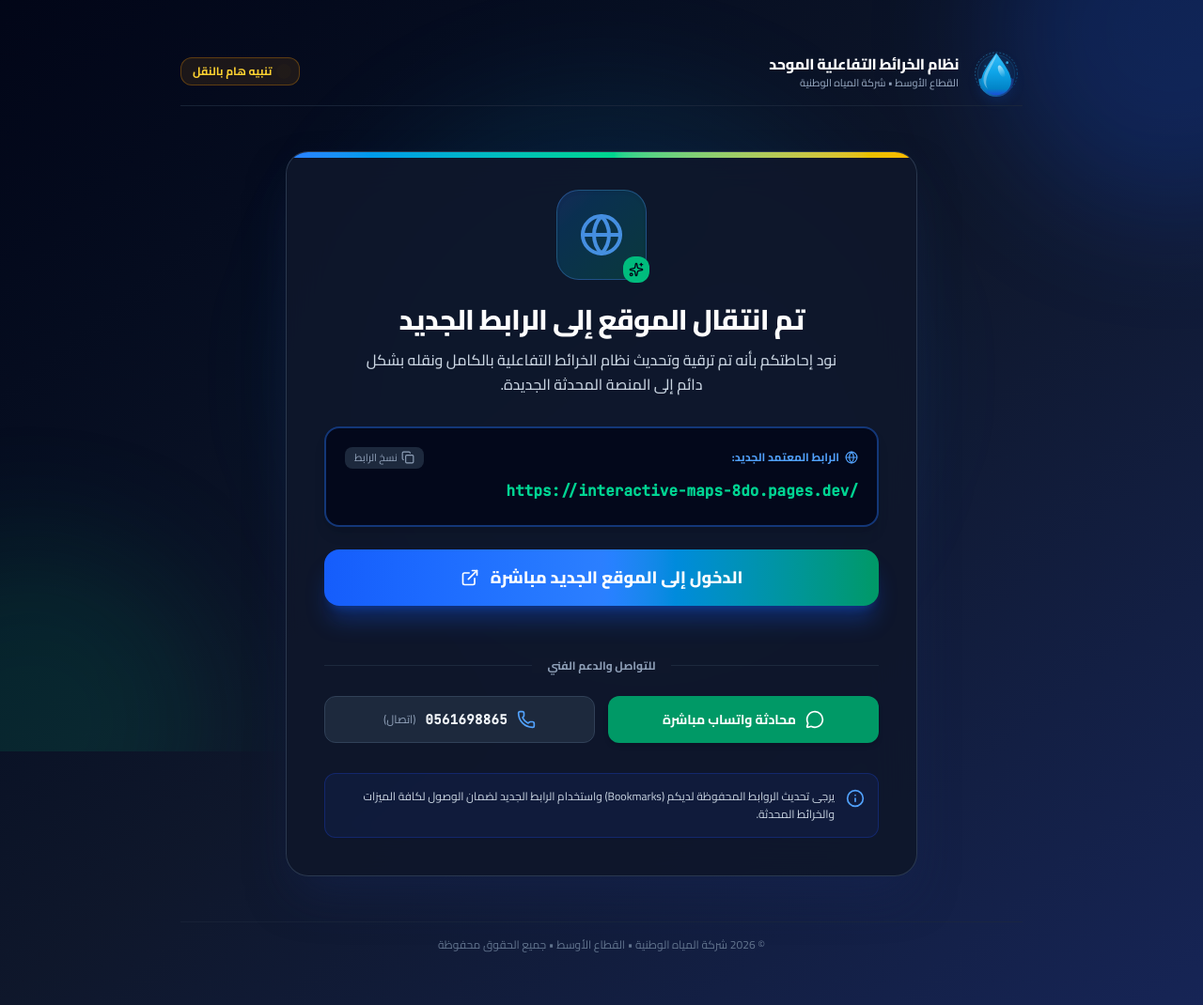
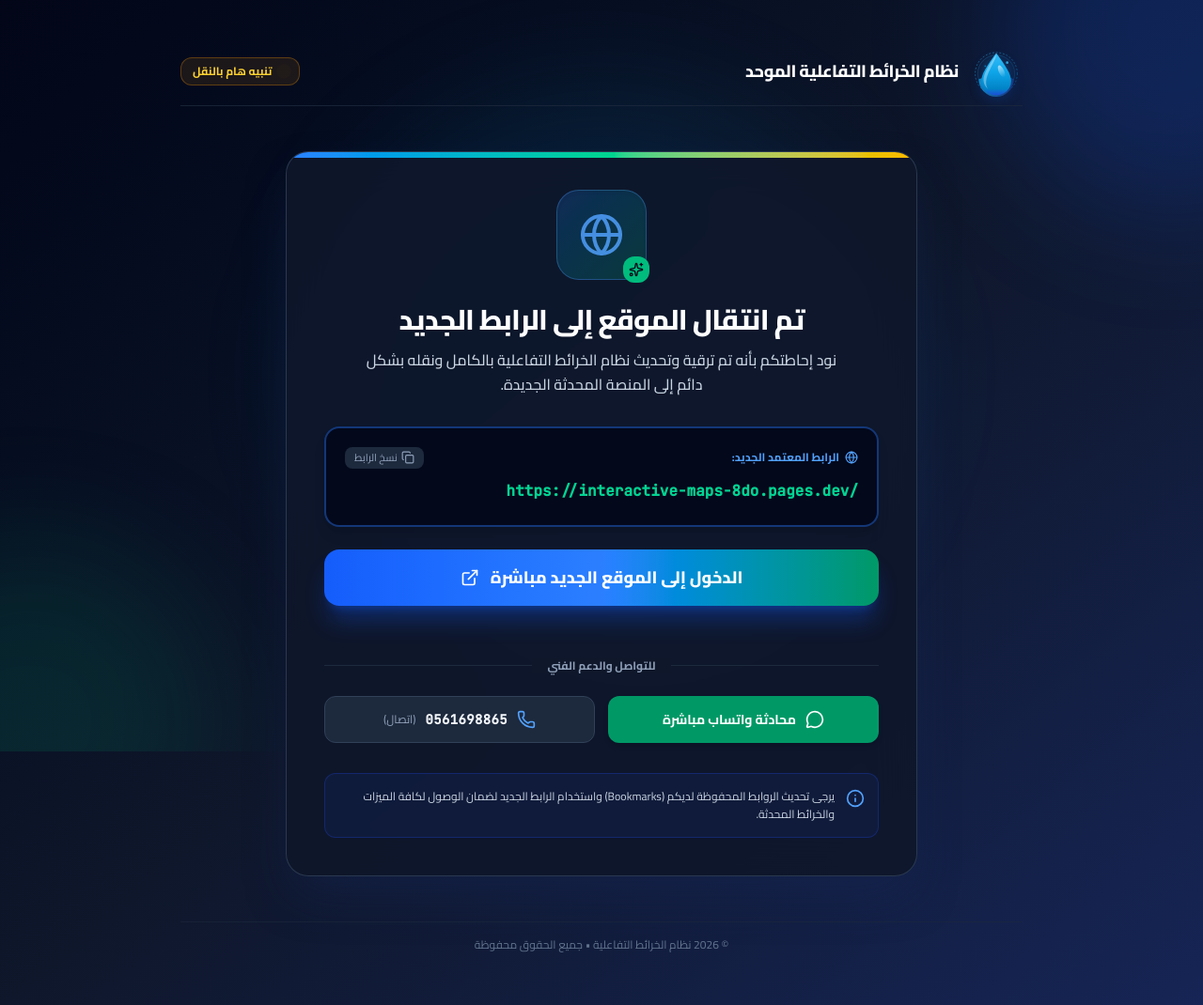
Before and after one commit to almangorymohameed-bot/map-nwc, a React (Vite) app: page / in a window 1280 px wide. Shown: the whole page at 94% size. Built offline with nearby package versions, Linux system fonts and the light colour scheme.

Commit message:
style: update header and footer branding
Adjusted the header font size and simplified the footer text to better align with the unified interactive maps system branding.

```diff
--- a/src/SiteMigrationNotice.tsx
+++ b/src/SiteMigrationNotice.tsx
@@ -45,12 +45,9 @@ export const SiteMigrationNotice: React.FC = () => {
         <div className="flex items-center gap-3">
           <NWCLogo />
           <div>
-            <h1 className="text-sm sm:text-base font-extrabold text-white tracking-tight">
+            <h1 className="text-base sm:text-lg font-extrabold text-white tracking-tight">
               نظام الخرائط التفاعلية الموحد
             </h1>
-            <p className="text-[11px] text-slate-400 font-medium">
-              القطاع الأوسط • شركة المياه الوطنية
-            </p>
           </div>
         </div>
 
@@ -175,7 +172,7 @@ export const SiteMigrationNotice: React.FC = () => {
 
       {/* Footer */}
       <footer className="relative z-10 w-full max-w-4xl text-center py-4 text-xs text-slate-500 border-t border-slate-800/60">
-        <p>© {new Date().getFullYear()} شركة المياه الوطنية • القطاع الأوسط • جميع الحقوق محفوظة</p>
+        <p>© {new Date().getFullYear()} نظام الخرائط التفاعلية • جميع الحقوق محفوظة</p>
       </footer>
     </div>
   );
```
